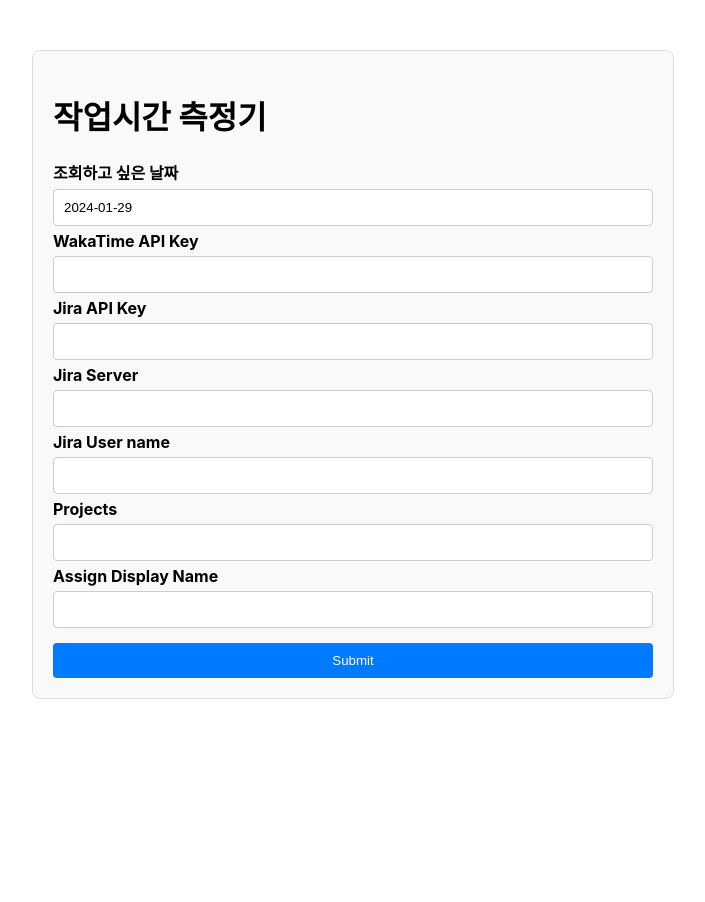
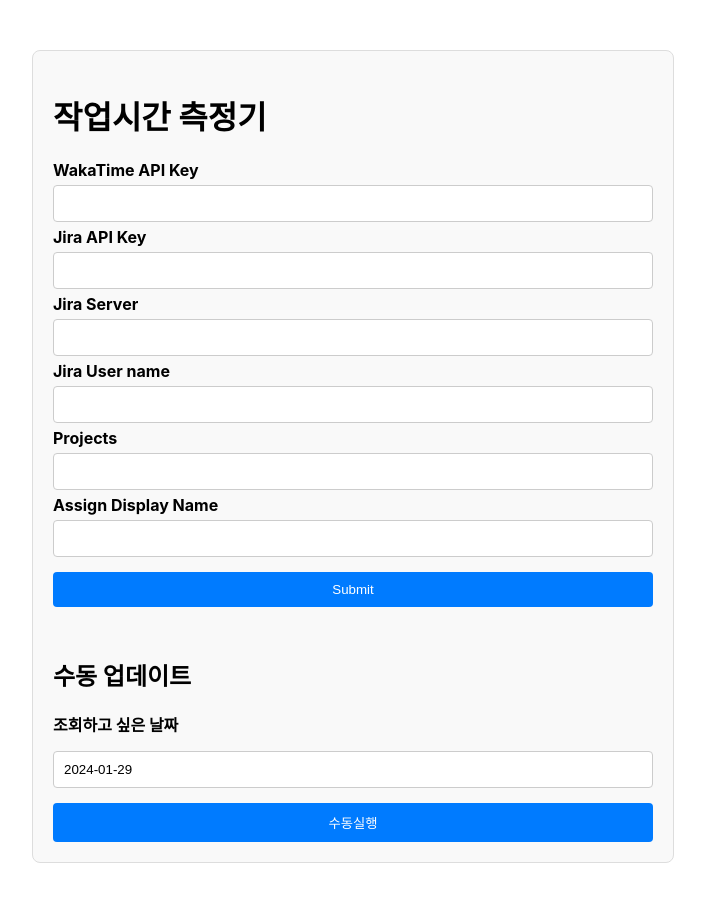
Before and after one commit to Huinno-ParkJinHyun/wakatime-jira-integration, a React (Create React App) app: page / in a window 1280 px wide. Shown: the top 902 px of the page, without its empty margins (287-992 px from the left). Before the commit the page ends 800 px from the top, so only its background shows below. Built offline with nearby package versions, Linux system fonts and the light colour scheme.

Commit message:
feat: 수동업데이트 추가

```diff
--- a/src/App.css
+++ b/src/App.css
@@ -82,3 +82,7 @@
 .submit-button:hover {
   background-color: #0056b3;
 }
+
+.manual {
+  margin-top: 50px;
+}
--- a/src/App.js
+++ b/src/App.js
@@ -20,12 +20,11 @@
         };
   });
 
-  // React 컴포넌트 내부
-  // const [serverResponse, setServerResponse] = useState({
-  //   messages: [],
-  //   branchDurations: {},
-  //   totalWorkTime: '',
-  // });
+  const [serverResponse, setServerResponse] = useState({
+    messages: [],
+    branchDurations: {},
+    totalWorkTime: '',
+  });
 
   useEffect(() => {
     // 설정이 변경될 때마다 로컬 스토리지에 저장
@@ -41,31 +40,39 @@
     try {
       await axios.post('/api/save-config', config);
       alert('설정이 저장되었습니다. 매일밤 23시 50분에 자동으로 실행됩니다.');
-      // const response = await axios.post('/api/submit-config', config);
-      // setServerResponse({
-      //   messages: response.data.messages,
-      //   branchDurations: response.data.branchDurations,
-      //   totalWorkTime: response.data.totalWorkTime,
-      // });
     } catch (error) {
       alert('[서버에러] 콘솔창에서 에러를 확인해주세요');
       console.error('Error submitting config:', error);
     }
   };
 
-  // const existServerResponse =
-  //   serverResponse.messages.length > 0 ||
-  //   Object.keys(serverResponse.branchDurations).length > 0 ||
-  //   serverResponse.totalWorkTime;
+  const 수동실행 = async e => {
+    e.preventDefault();
+    try {
+      const response = await axios.post('/api/submit-config', config);
+      alert('작업시간이 저장되었습니다.');
+      console.log(1);
+      setServerResponse({
+        messages: response.data.messages,
+        branchDurations: response.data.branchDurations,
+        totalWorkTime: response.data.totalWorkTime,
+      });
+    } catch (error) {
+      alert('[서버에러] 콘솔창에서 에러를 확인해주세요');
+      console.error('Error submitting config:', error);
+    }
+  };
+
+  const existServerResponse =
+    serverResponse.messages.length > 0 ||
+    Object.keys(serverResponse.branchDurations).length > 0 ||
+    serverResponse.totalWorkTime;
 
   return (
     <div className="container">
       <h1>작업시간 측정기</h1>
       <form onSubmit={handleSubmit} className="form">
         <div className="form-group">
-          <label>조회하고 싶은 날짜</label>
-          <input type="text" name="today" value={config.today} onChange={handleInputChange} required />
-
           <label>WakaTime API Key</label>
           <input
             type="text"
@@ -100,7 +107,19 @@
         </button>
       </form>
 
-      {/* {existServerResponse && (
+      <div className="manual">
+        <h2> 수동 업데이트 </h2>
+        <form onSubmit={수동실행} className="form">
+          <label>조회하고 싶은 날짜</label>
+          <input type="text" name="today" value={config.today} onChange={handleInputChange} required />
+
+          <button type="submit" className="submit-button">
+            수동실행
+          </button>
+        </form>
+      </div>
+
+      {existServerResponse && (
         <div>
           <h2>Server Response</h2>
           <div>
@@ -124,7 +143,7 @@
             <p>{serverResponse.totalWorkTime}</p>
           </div>
         </div>
-      )} */}
+      )}
     </div>
   );
 }
```
Also changed, not shown: 1 other file (tests, documents, lock files or other folders).
